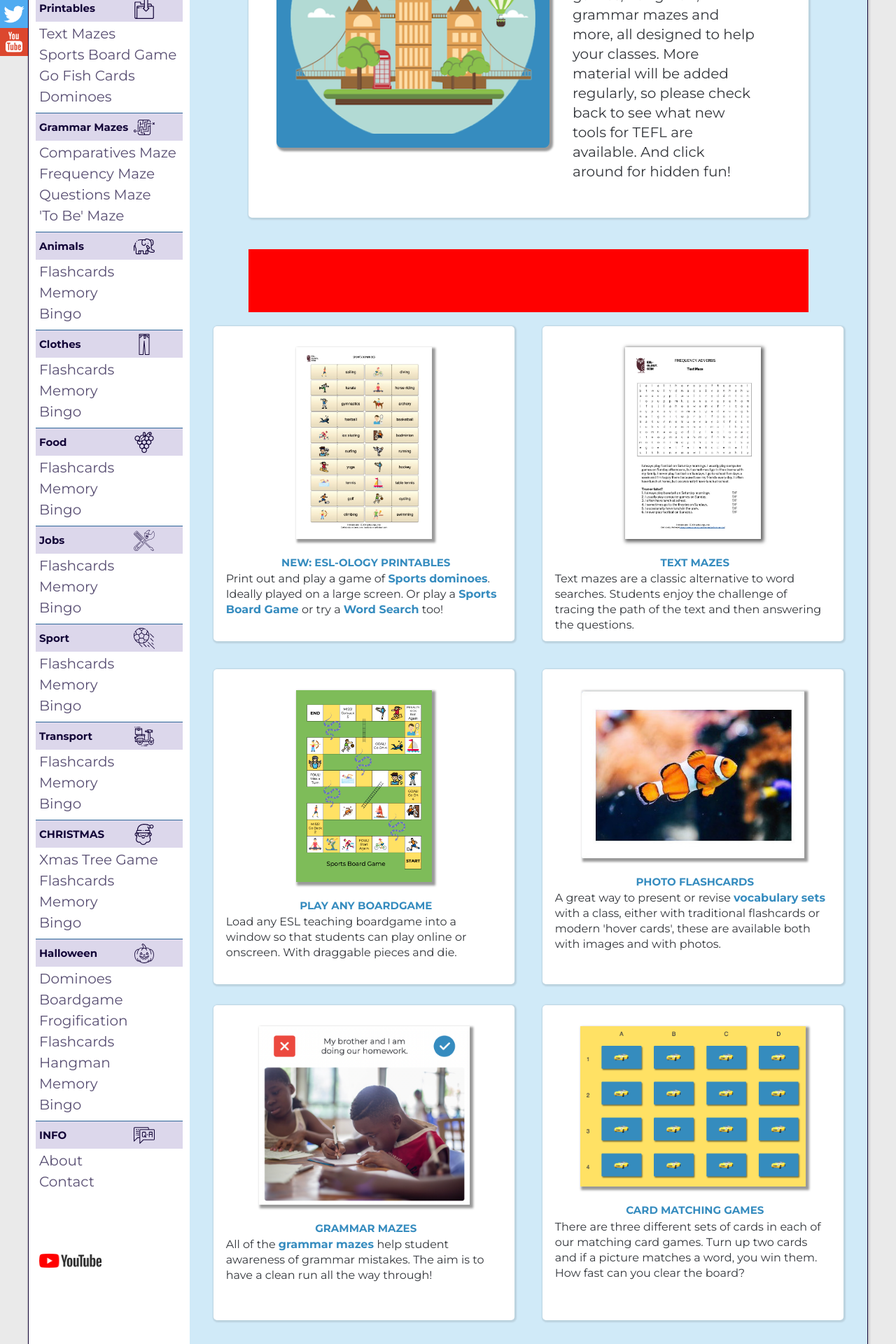
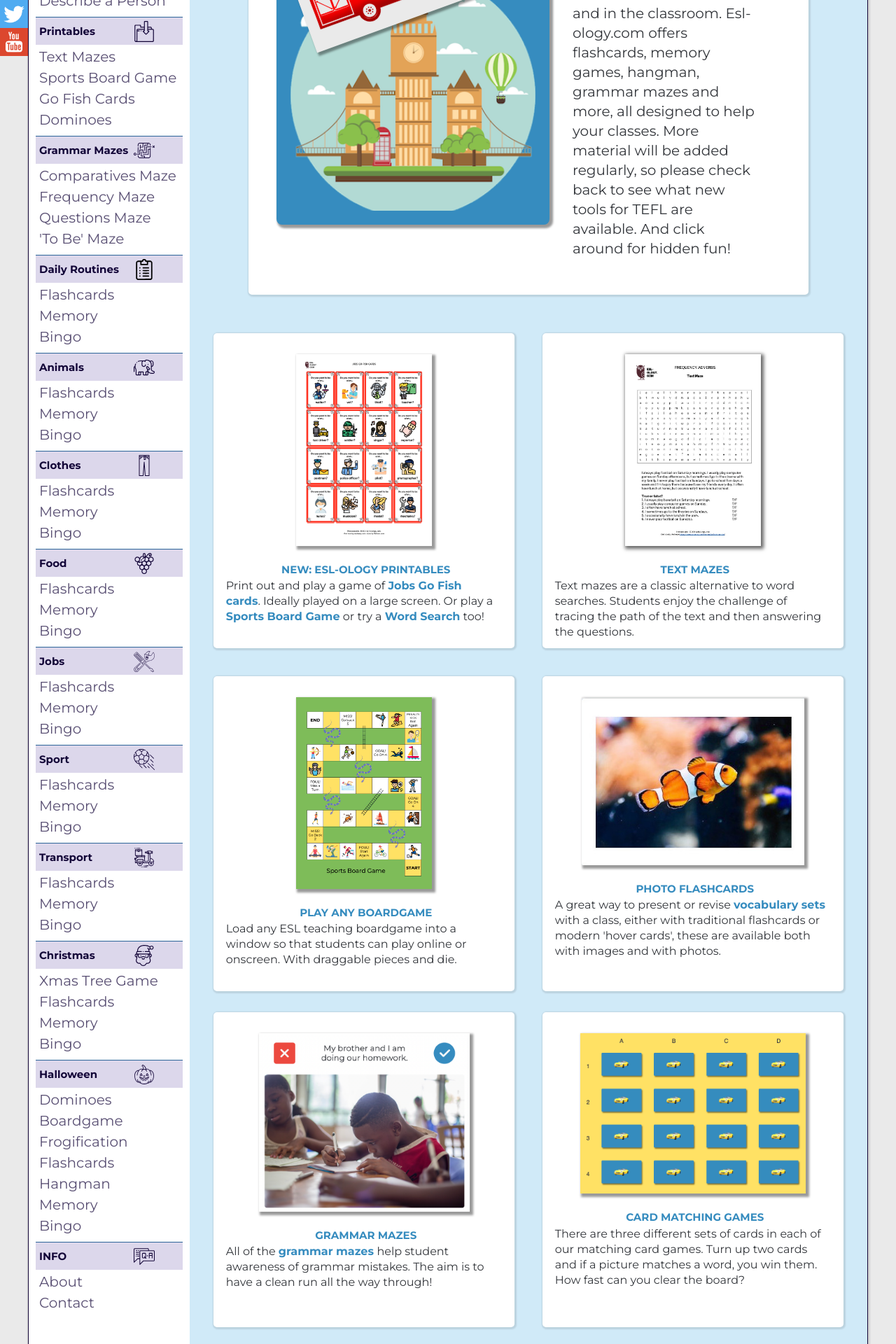
Before and after one commit to Dugsteer/Homepage-UPDATE, a PHP site: page / in a window 1280 px wide. Shown: the part 400-2320 px from the top of the page at 70% size. Run offline with PHP 8.4, Linux system fonts and the light colour scheme.

```diff
--- a/css/styles.css
+++ b/css/styles.css
@@ -67,24 +67,51 @@ h4 {
   margin-bottom: 0.7rem; }
 
 .sense {
-  grid-row: 2/3;
+  grid-row: 1/2;
   grid-column: 2/3;
   display: flex;
   align-items: center;
-  justify-content: center; }
+  justify-content: center;
+  margin: auto;
+  margin-top: 2rem; }
   @media only screen and (max-width: 37.5em) {
     .sense {
-      grid-row: 2/3;
-      grid-column: 1/2; } }
+      grid-row: 1/2; } }
 
 .mainpage_top {
+  width: 800px;
+  height: 100px; }
+  @media only screen and (max-width: bp-large) {
+    .mainpage_top {
+      width: 100%;
+      height: 90px; } }
+  @media only screen and (max-width: bp-small) {
+    .mainpage_top {
+      grid-row: 2/3;
+      justify-content: center;
+      width: 400px;
+      height: 60px;
+      flex-direction: column; } }
+  @media only screen and (max-width: bp-smallest) {
+    .mainpage_top {
+      width: 360px;
+      height: 60px; } }
+
+.sense-bottom {
+  grid-row: 4/5;
+  grid-column: 2/3;
+  margin: auto;
+  margin-top: 2rem;
+  margin-bottom: 2rem;
   width: 320px;
-  height: 100px;
-  background-color: red; }
+  height: auto; }
+  @media only screen and (max-width: 37.5em) {
+    .sense-bottom {
+      grid-row: 5/6; } }
 
 @media (min-width: 600px) {
   .mainpage_top {
-    width: 468px;
+    width: 600px;
     height: 60px; } }
 
 @media (min-width: 800px) {
@@ -92,14 +119,15 @@ h4 {
     width: 800px;
     height: 90px; } }
 
-.sense-bottom {
-  grid-row: 4/5;
-  grid-column: 2/3;
-  background-color: blue; }
-  @media only screen and (max-width: 37.5em) {
-    .sense-bottom {
-      grid-row: 4/5;
-      grid-column: 1/2; } }
+@media (min-width: 600px) {
+  .sense-bottom {
+    width: 600px;
+    height: auto; } }
+
+@media (min-width: 800px) {
+  .sense-bottom {
+    width: 800px;
+    height: auto; } }
 
 .loader-div {
   background-color: #368cbf;
@@ -493,7 +521,7 @@ h4 {
   position: relative;
   display: grid;
   grid-template-columns: 1fr 1fr;
-  grid-row: 1/2;
+  grid-row: 2/3;
   grid-column: 2/3;
   width: 800px;
   height: 600px;
@@ -662,7 +690,7 @@ h4 {
   align-items: center;
   background-color: #d0eaf8;
   margin: 0 auto;
-  grid-template-rows: auto 100px auto auto auto;
+  grid-template-rows: auto auto auto auto auto;
   grid-template-columns: 23rem 1fr; }
   @media only screen and (max-width: 75em) {
     .wrapper {
--- a/homepage-credits.html
+++ b/homepage-credits.html
@@ -30,7 +30,7 @@
     Info sidebar icon made by <a href="https://www.flaticon.com/authors/itim2101" title="itim2101">itim2101</a> from <a href="https://www.flaticon.com/" title="Flaticon">www.flaticon.com</a>
    Grammar sidebar icon made by <a href="https://www.freepik.com" title="Freepik">Freepik</a> from <a href="https://www.flaticon.com/" title="Flaticon">www.flaticon.com</a>
     About Me ideas icon made by <a href="https://www.flaticon.com/authors/itim2101" title="itim2101">itim2101</a> from <a href="https://www.flaticon.com/" title="Flaticon">www.flaticon.com</a></span>
-
+Routine sidebar icon made by <div>Icons made by <a href="https://www.freepik.com" title="Freepik">Freepik</a> from <a href="https://www.flaticon.com/" title="Flaticon">www.flaticon.com</a></div>
     <span>LONDON/NEW YORK images by <a href="https://pixabay.com/users/memed_nurrohmad-3307648/?utm_source=link-attribution&amp;utm_medium=referral&amp;utm_campaign=image&amp;utm_content=1670432">Memed_Nurrohmad</a> from <a href="https://pixabay.com/?utm_source=link-attribution&amp;utm_medium=referral&amp;utm_campaign=image&amp;utm_content=1670432">Pixabay</a></span>
     <span>Happy Halloween from <a href="https://www.vecteezy.com/free-vector/halloween">Halloween Vectors by Vecteezy</a></span>
 
--- a/index.html
+++ b/index.html
@@ -153,9 +153,9 @@
   <div class="content-6">
     <figure class="content-6__img">
       <a href="text-maze.html"><img
-        src="./img/SportsDominoes.jpg"
-        alt="A picture of a sports domino game"
-        title="English sports vocabulary dominoes"
+        src="./img/JobsGoFish.png"
+        alt="A picture of a Go Fish card game"
+        title="English jobs vocabulary cards"
         class="content__img"
       /></a>
     </figure>
@@ -163,7 +163,7 @@
     <div class="content-6__text">
       <h2 class= "content-title">New: Esl-Ology PRINTABLES</h2>
       <p class="content-1__text">
-        Print out and play a game of <a href="text-maze.html">Sports dominoes</a>.
+        Print out and play a game of <a href="text-maze.html">Jobs Go Fish cards</a>.
         Ideally played on a large screen. Or play a <a href="boardgame-player.html">Sports Board Game</a> or try a <a href="text-maze.html">Word Search</a> too!
       </p>
     </div>
--- a/sass/components/_ads.scss
+++ b/sass/components/_ads.scss
@@ -1,42 +1,56 @@
-// .sense {
-//   grid-row: 2/3;
-//   grid-column: 2/3;
-//   width: 100%;
-
-//   background-color: blue;
-
-
-// }
-
 .sense {
-  grid-row: 2/3;
+  grid-row: 1/2;
   grid-column: 2/3;
  display: flex;
   align-items: center;
   justify-content: center;
+  margin: auto;
+  margin-top: 2rem;
 
     @media only screen and (max-width: 37.5em) {
-    grid-row: 2/3;
-    grid-column: 1/2;
+    grid-row: 1/2;
   }
 }
 
+
 .mainpage_top {
-  width: 320px; height: 100px;
-background-color: red
+  width: 800px; height: 100px;
+
+  @media only screen and (max-width: bp-large) {
+    width: 100%;
+    height: 90px;
+  }
+  @media only screen and (max-width: bp-small) {
+    grid-row: 2/3;
+    justify-content: center;
+    width: 400px;
+    height: 60px;
+    flex-direction: column;
+  }
+
+  @media only screen and (max-width: bp-smallest) {
+    width: 360px;
+    height: 60px;
+  }
 }
-@media(min-width: 600px) { .mainpage_top { width: 468px; height: 60px; } }
-@media(min-width: 800px) { .mainpage_top { width: 800px; height: 90px; } }
+
+
+
 
 .sense-bottom {
   grid-row: 4/5;
   grid-column: 2/3;
-
-    background-color: blue;
-
+  margin: auto;
+  margin-top:2rem;
+  margin-bottom: 2rem;
+    width:320px;
+    height: auto;
 
   @media only screen and (max-width: 37.5em) {
-    grid-row: 4/5;
-    grid-column: 1/2;
+    grid-row: 5/6;
   }
 }
+@media(min-width: 600px) { .mainpage_top { width: 600px; height: 60px; } }
+@media(min-width: 800px) { .mainpage_top { width: 800px; height: 90px; } }
+@media(min-width: 600px) { .sense-bottom { width: 600px; height: auto; } }
+@media(min-width: 800px) { .sense-bottom { width: 800px; height: auto; } }
--- a/sass/layout/_introduction.scss
+++ b/sass/layout/_introduction.scss
@@ -2,7 +2,7 @@
   position: relative;
   display: grid;
   grid-template-columns: 1fr 1fr;
-  grid-row: 1/2;
+  grid-row: 2/3;
   grid-column: 2/3;
   width: 800px;
   height: 600px;
--- a/sass/layout/_wrapper.scss
+++ b/sass/layout/_wrapper.scss
@@ -10,7 +10,7 @@
     background-color: #d0eaf8;
 
     margin: 0 auto;
-    grid-template-rows: auto 100px auto auto auto;
+    grid-template-rows: auto auto auto auto auto;
     grid-template-columns: 23rem 1fr;
 
     @media only screen and (max-width:$bp-largest){
--- a/sidebar.html
+++ b/sidebar.html
@@ -12,7 +12,7 @@
       <ul class="sidebar__list">
 
                <li>
-            <a href="comparativesmaze.html" style="margin-top: 2rem;">NEW: GIPHY MAZE!</a>
+            <a href="comparativesmaze.html" style="margin-top: 2rem;">NEW: DAILY ROUTINES!</a>
           </li>
 
         <h2 class="sidebar__subtitle" >Fun    <svg class="icon">
@@ -85,6 +85,20 @@
           <li>
             <a href="to-be-maze.html">'To Be' Maze</a>
           </li>
+          </ul>
+
+    <h2 class="sidebar__subtitle">Daily Routines    <svg class="icon">
+            <use xlink:href="sprite.svg#routine"></use>
+          </svg></h2>
+          <ul class="sidebar__subtitle-list-0" id="subList0">
+              <a href="daily-activity-flashcards.html">Flashcards</a>
+            </li>
+            <li>
+              <a href="daily-activity-memory.html">Memory</a>
+            </li>
+            <li>
+              <a href="bingo-daily-activity.html">Bingo</a>
+            </li>
           </ul>
 
     <h2 class="sidebar__subtitle">Animals    <svg class="icon">
@@ -181,7 +195,7 @@
           </ul>
 
 
-          <h2 class="sidebar__subtitle" style="text-transform: uppercase;">Christmas    <svg class="icon">
+          <h2 class="sidebar__subtitle">Christmas    <svg class="icon">
             <use xlink:href="sprite.svg#santa-claus"></use>
           </svg></h2>
           <ul  class="sidebar__subtitle-list-0" id="subList0">
```
Also changed, not shown: img/JobsGoFish.png (added), routine.png (added), routine.svg (added), sprite.svg.
